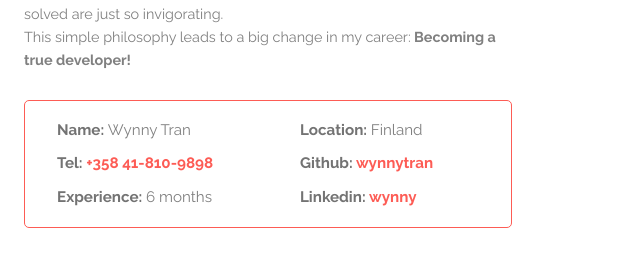
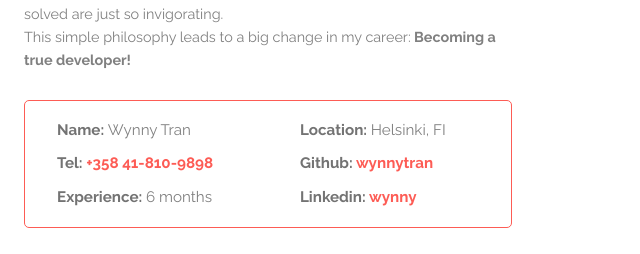
Before and after one commit to ginnyvt/my-portfolio-old, a plain HTML site: page index.html in a window 1280 px wide. Shown: the part 1030-1284 px from the top of the page, 640-1280 px from the left. Drawn offline with Linux system fonts and the light colour scheme.

Commit message:
Change location

```diff
--- a/index.html
+++ b/index.html
@@ -91,7 +91,7 @@
           </div>
 
           <div class="description-table-right">
-            <p>Location: <span>Finland</span></p>
+            <p>Location: <span>Helsinki, FI</span></p>
             <p>Github: <span> <a href="https://github.com/wynnytran" target="_blank">wynnytran</a></span></p>
             <p>Linkedin: <span> <a href="https://www.linkedin.com/in/wynny/" target="_blank">wynny</a></span></p>
           </div>
```
